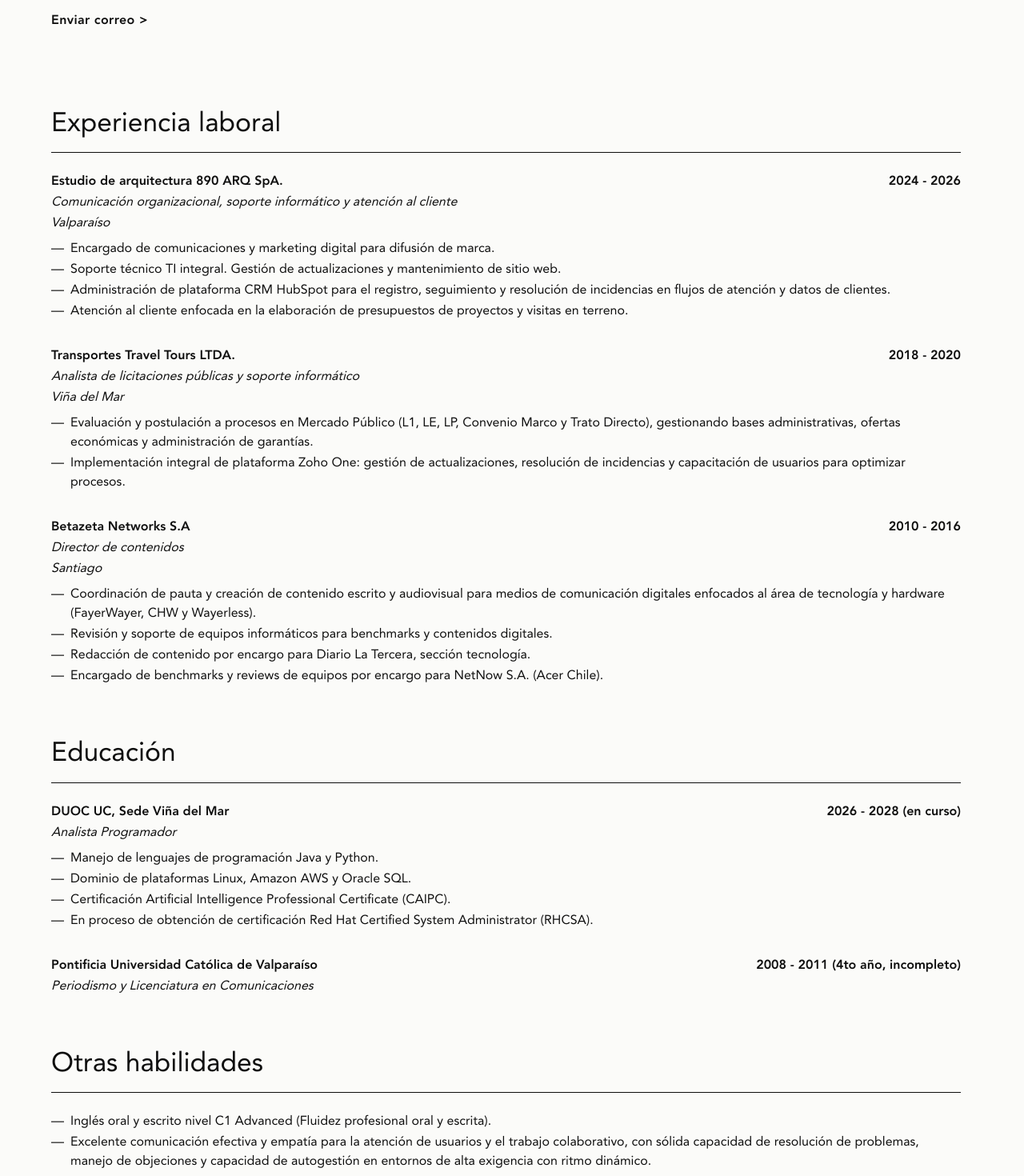
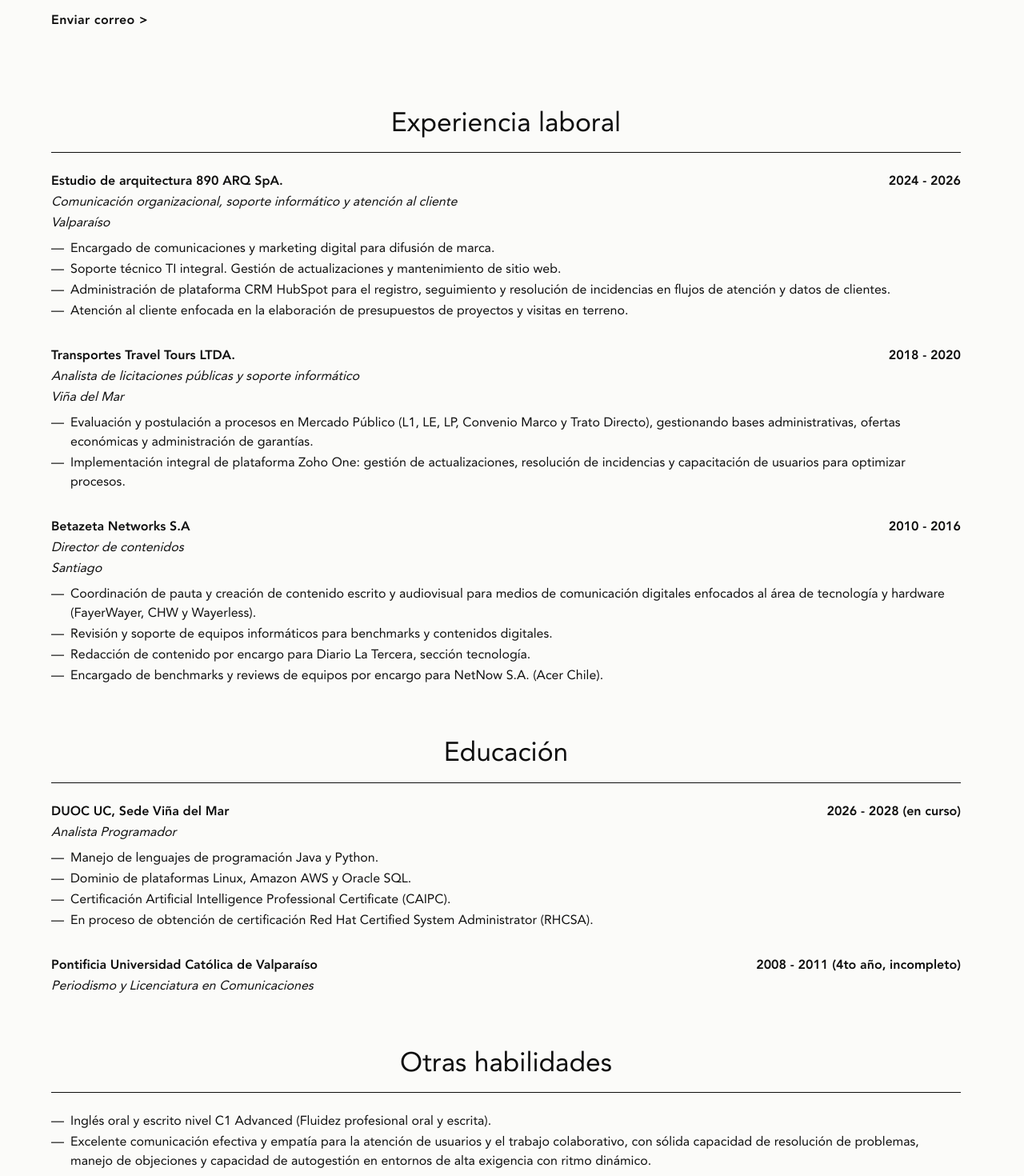
Before and after one commit to juanpablo3705/personal-web, a Next.js app: page /perfil in a window 1280 px wide. Shown: the part 660-2130 px from the top of the page at 80% size. Built offline with nearby package versions, Linux system fonts and the light colour scheme; no server answers.

Commit message:
style(perfil): centrar texto de los titulos con separador de linea

```diff
--- a/src/app/(public)/perfil/page.tsx
+++ b/src/app/(public)/perfil/page.tsx
@@ -171,7 +171,7 @@ export default function PerfilPage() {
         <section aria-labelledby="experiencia-titulo" className="space-y-6">
           <h2
             id="experiencia-titulo"
-            className="border-b border-current pb-3 font-roman text-2xl leading-[1.32] sm:text-3xl lg:text-[2.1rem]"
+            className="border-b border-current pb-3 text-center font-roman text-2xl leading-[1.32] sm:text-3xl lg:text-[2.1rem]"
           >
             Experiencia laboral
           </h2>
@@ -215,7 +215,7 @@ export default function PerfilPage() {
         <section aria-labelledby="educacion-titulo" className="space-y-6">
           <h2
             id="educacion-titulo"
-            className="border-b border-current pb-3 font-roman text-2xl leading-[1.32] sm:text-3xl lg:text-[2.1rem]"
+            className="border-b border-current pb-3 text-center font-roman text-2xl leading-[1.32] sm:text-3xl lg:text-[2.1rem]"
           >
             Educación
           </h2>
@@ -258,7 +258,7 @@ export default function PerfilPage() {
         <section aria-labelledby="habilidades-titulo" className="space-y-6">
           <h2
             id="habilidades-titulo"
-            className="border-b border-current pb-3 font-roman text-2xl leading-[1.32] sm:text-3xl lg:text-[2.1rem]"
+            className="border-b border-current pb-3 text-center font-roman text-2xl leading-[1.32] sm:text-3xl lg:text-[2.1rem]"
           >
             Otras habilidades
           </h2>
```
